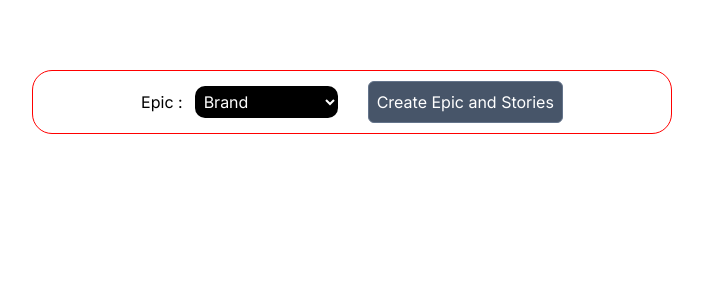
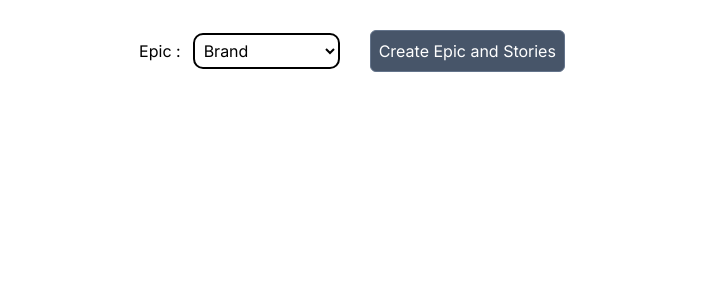
Before and after one commit to rengan76/Jira-UI, a Next.js app: page / in a window 1280 px wide. Shown: the top 300 px of the page, without its empty margins (288-991 px from the left). Built offline with nearby package versions, Linux system fonts and the light colour scheme.

Commit message:
Update Styles.module.css

```diff
--- a/src/app/_Components/Styles.module.css
+++ b/src/app/_Components/Styles.module.css
@@ -1,19 +1,26 @@
 .container {
 
-   margin-top: 70px;
+   margin-top: 10px;
 }
 
 .wrapper {
-   border: 1px solid red;
    width: 50%;
    margin: 0 auto;
-   padding: 10px;
+   padding: 20px;
    background: '#eeeee';
    border-radius: 20px;
    display: flex;
    justify-content: center;
    gap: 30px;
    align-items: center;
+   background-color: linear-gradient(to right, cyan, lightblue);
+ }
+
+.wrapper select, .wrapper input {
+   background-color: white !important;
+   color: black !important;
+   border-color: black !important;
+   border-width: 2px !important;
 }
 
 .ticketList {
@@ -39,3 +46,51 @@
 .ticketLi:last-child {
    border-bottom: none; /* Remove bottom border for last item */
 }
+
+.header {
+   background-color: #c42a2ae2; /* Background color of the header */
+   color: rgb(54, 147, 224); /* Text color of the header */
+   padding: 20px; /* Padding for the header */
+   text-align: center; /* Center align the text */
+}
+
+.title {
+   font-size: 36px; /* Adjust the font size as needed */
+
+}
+
+.ticketList {
+   /* Additional styles for the ticket list container */
+ }
+
+ .ticketHeader {
+   /* Additional styles for the ticket header */
+ }
+
+ .ticketGrid {
+   display: grid;
+   grid-template-columns: repeat(auto-fill, minmax(150px, 1fr)); /* Adjust the column width as needed */
+   gap: 10px; /* Adjust the gap between grid items as needed */
+ }
+
+ .ticketItem {
+   /* Additional styles for each ticket item in the grid */
+ }
+
+ .ticketItem a {
+   /* Additional styles for the ticket links */
+ }
+
+ .ticketContainer {
+   display: flex;
+   flex-wrap: wrap;
+   gap: 10px;
+ }
+
+ .ticketLink {
+   padding: 5px 10px;
+   background-color: lightblue;
+   border-radius: 5px;
+   text-decoration: none;
+   color: black;
+ }
```
